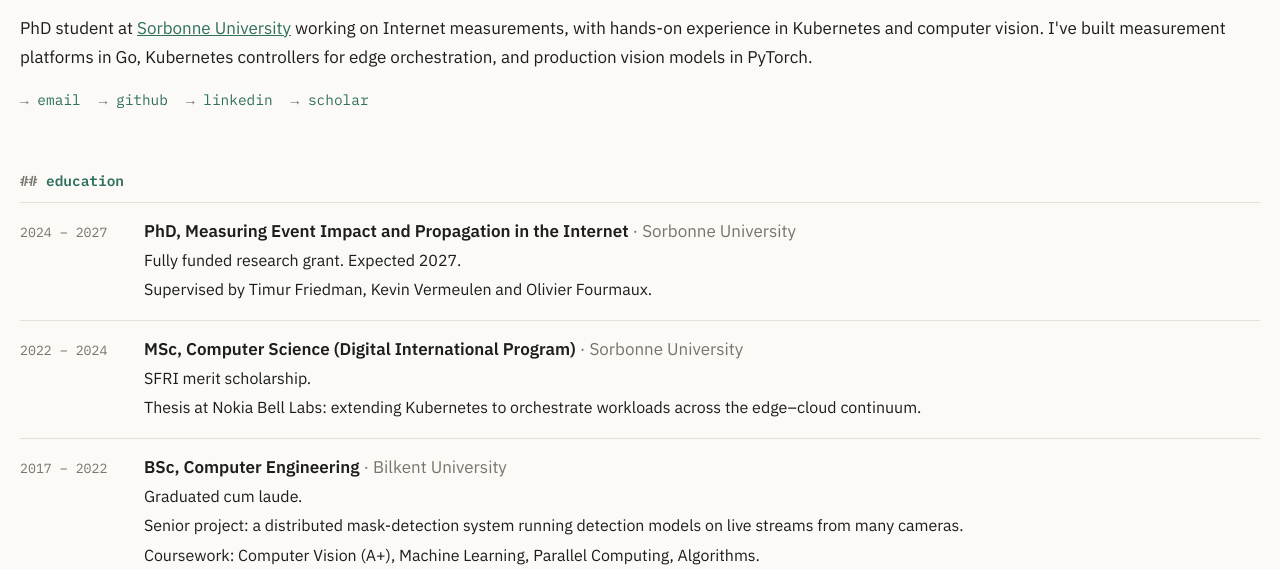
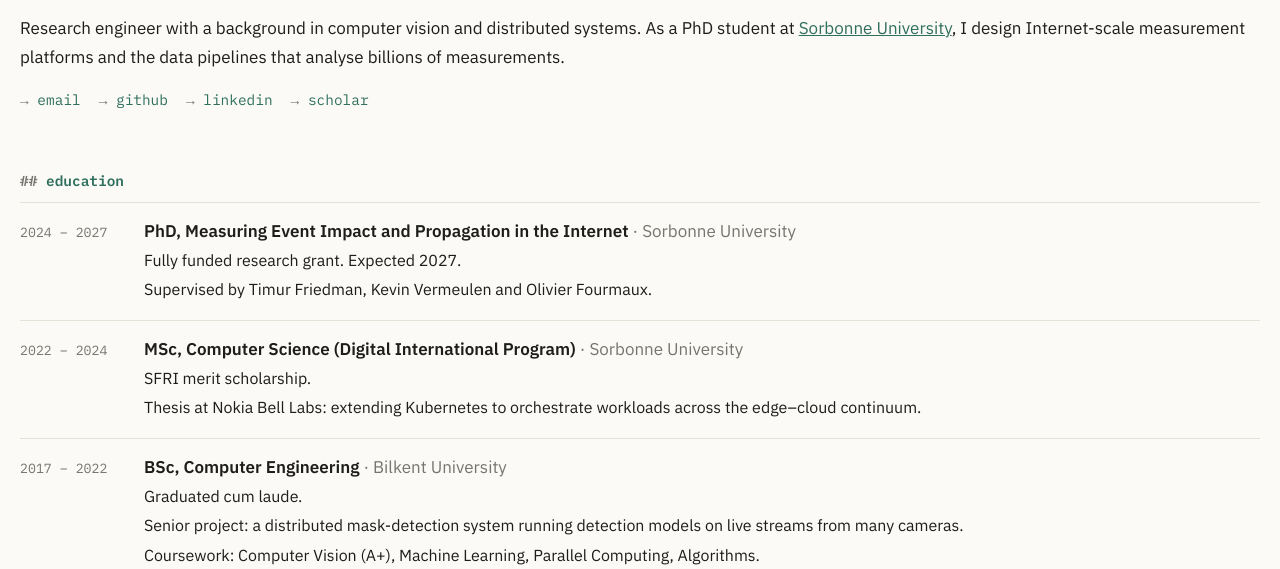
Before and after one commit to ubombar/bombar.dev, a plain HTML site: page index.html in a window 1280 px wide. Shown: the part 231-800 px from the top of the page. Drawn offline with Linux system fonts and the light colour scheme.

Commit message:
Rewrite the intro around the research engineer profile
Co-Authored-By: Claude Opus 5.5 <noreply@anthropic.com>

```diff
--- a/index.html
+++ b/index.html
@@ -4,7 +4,7 @@
 <meta charset="utf-8">
 <meta name="viewport" content="width=device-width,initial-scale=1">
 <title>Ufuk Bombar</title>
-<meta name="description" content="Ufuk Bombar — PhD student at Sorbonne University working on Internet measurements, with experience in Kubernetes and computer vision.">
+<meta name="description" content="Ufuk Bombar — research engineer and PhD student at Sorbonne University, with a background in computer vision and distributed systems.">
 <link rel="preconnect" href="https://fonts.googleapis.com">
 <link rel="stylesheet" href="https://fonts.googleapis.com/css2?family=IBM+Plex+Mono:wght@400;600&family=IBM+Plex+Sans:ital,wght@0,400;0,600;1,400&display=swap">
 <link rel="stylesheet" href="style.css">
@@ -28,7 +28,7 @@
         <p class="meta langs">English C2 · French B2 · Turkish native</p>
       </div>
     </div>
-    <p>PhD student at <a href="https://www.lip6.fr">Sorbonne University</a> working on Internet measurements, with hands-on experience in Kubernetes and computer vision. I've built measurement platforms in Go, Kubernetes controllers for edge orchestration, and production vision models in PyTorch.</p>
+    <p>Research engineer with a background in computer vision and distributed systems. As a PhD student at <a href="https://www.lip6.fr">Sorbonne University</a>, I design Internet-scale measurement platforms and the data pipelines that analyse billions of measurements.</p>
     <p class="links">
       <a href="mailto:ufuk@bombar.dev">email</a>
       <a href="https://github.com/ubombar">github</a>
```
